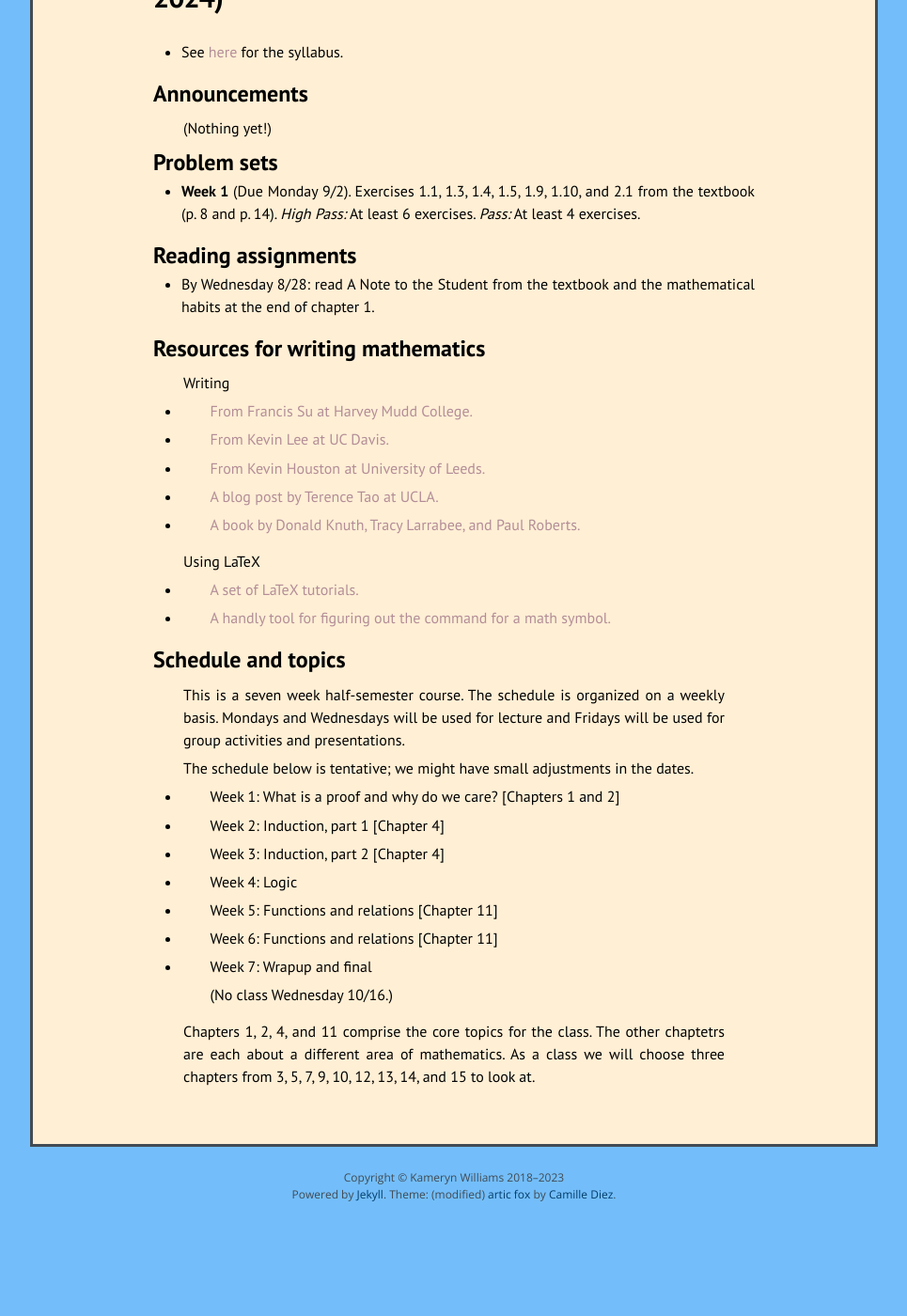
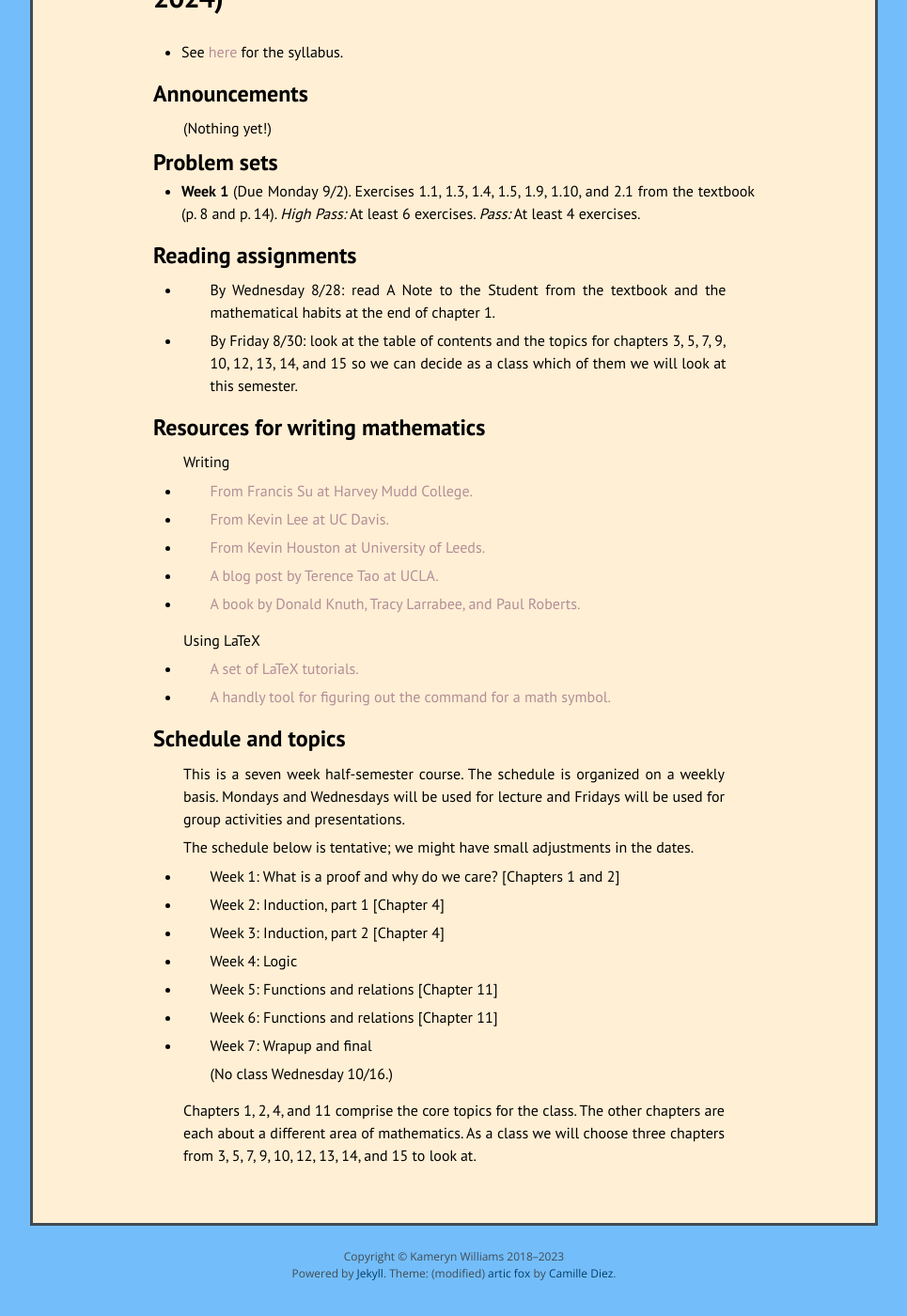
Before and after one commit to kamerynjw/kamerynjw.github.io, a Jekyll site: the page built from teaching/2024/math217m.md, in a window 1280 px wide and 1400 px high, scrolled down 180 px. Shown: the whole window at 94% size, without its empty margins (157-1122 px from the left). Built offline with Jekyll 4.4.1, drawn with Linux system fonts in a browser that asks for light colours; nearby versions of some CDN libraries; before the commit the page ends 1496 px from its top, so only the background shows below that.

Commit message:
added 'reading assignment' to decide which chapters they want to cover

```diff
--- a/teaching/2024/math217m.md
+++ b/teaching/2024/math217m.md
@@ -21,6 +21,8 @@ Reading assignments
 -------
 
 * By Wednesday 8/28: read A Note to the Student from the textbook and the mathematical habits at the end of chapter 1.
+
+* By Friday 8/30: look at the table of contents and the topics for chapters 3, 5, 7, 9, 10, 12, 13, 14, and 15 so we can decide as a class which of them we will look at this semester.
 
 Resources for writing mathematics
 ---------
@@ -66,4 +68,4 @@ The schedule below is tentative; we might have small adjustments in the dates.
 
 	(No class Wednesday 10/16.)
 
-Chapters 1, 2, 4, and 11 comprise the core topics for the class. The other chaptetrs are each about a different area of mathematics. As a class we will choose three chapters from 3, 5, 7, 9, 10, 12, 13, 14, and 15 to look at.
+Chapters 1, 2, 4, and 11 comprise the core topics for the class. The other chapters are each about a different area of mathematics. As a class we will choose three chapters from 3, 5, 7, 9, 10, 12, 13, 14, and 15 to look at.
```
